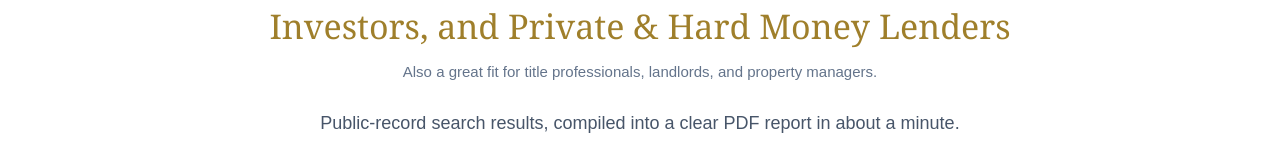
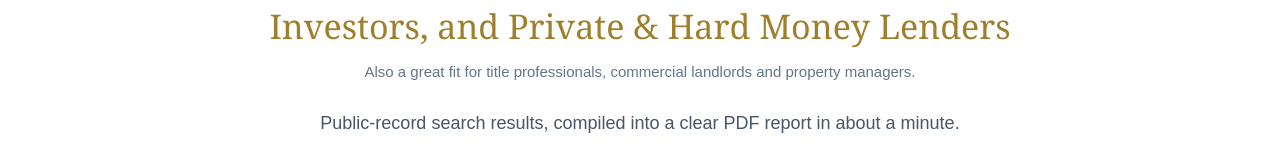
Before and after one commit to billalden01-dev/ca-research-group, a React (Vite) app: page / in a window 1280 px wide. Shown: the part 320-464 px from the top of the page. Built offline with nearby package versions, Linux system fonts and the light colour scheme.

Commit message:
Home: say commercial landlords and property managers
Co-Authored-By: Claude Opus 5.5 <noreply@anthropic.com>
Claude-Session: https://claude.ai/code/session_01Dv9aHm1iK6mKYmbJ25nDF5

```diff
--- a/App.tsx
+++ b/App.tsx
@@ -317,7 +317,7 @@ export default function App() {
           <div style={{ maxWidth: '980px', margin: '0 auto', padding: isMobile ? '20px 16px 56px 16px' : isShort ? '14px 20px 56px 20px' : '24px 20px 80px 20px', textAlign: 'center' }}>
             <h1 style={{ fontFamily: SERIF, fontSize: isMobile ? '30px' : isShort ? '43px' : '50px', fontWeight: 'bold', color: '#1e1b4b', lineHeight: '1.12', marginBottom: '6px', textWrap: 'balance' } as React.CSSProperties}>Fast California <span style={{ whiteSpace: 'nowrap' }}>Public-Record</span> Research</h1>
             <h2 style={{ fontFamily: SERIF, fontSize: isMobile ? '22px' : isShort ? '30px' : '34px', fontWeight: 500, color: '#9f7f2b', marginTop: '6px', marginBottom: isMobile ? '24px' : '28px', textWrap: 'balance' } as React.CSSProperties}>for Commercial Real Estate & Business Brokers,{isMobile ? ' ' : <br />}Investors, and Private & Hard Money Lenders</h2>
-            <p style={{ fontSize: isMobile ? '14px' : '15px', color: '#64748b', margin: isMobile ? '-14px auto 22px auto' : '-16px auto 26px auto', lineHeight: '1.5', textWrap: 'balance' } as React.CSSProperties}>Also a great fit for title professionals,{isMobile ? <br /> : ' '}landlords, and property managers.</p>
+            <p style={{ fontSize: isMobile ? '14px' : '15px', color: '#64748b', margin: isMobile ? '-14px auto 22px auto' : '-16px auto 26px auto', lineHeight: '1.5', textWrap: 'balance' } as React.CSSProperties}>Also a great fit for title professionals,{isMobile ? <br /> : ' '}commercial landlords and property managers.</p>
             <p style={{ fontSize: isMobile ? '16px' : isShort ? '17px' : '18px', color: '#475569', maxWidth: '760px', margin: '0 auto 28px auto', lineHeight: '1.65', textWrap: 'balance' } as React.CSSProperties}>Public-record search results, compiled into a clear PDF report in about a minute. Each report covers business status, who manages the business (official state filing), UCC liens, federal court and bankruptcy records, U.S. sanctions screening, and property environmental and historic listing checks when you add an address.</p>
             <button type="button" onClick={() => handleNavigate('pricing')} style={{ background: 'linear-gradient(180deg, #e8d28e 0%, #d6b968 100%)', boxShadow: '0 4px 14px rgba(214,185,104,0.35)', color: '#1e1b4b', fontSize: isMobile ? '15px' : '17px', fontWeight: 'bold', border: 'none', borderRadius: '8px', padding: isMobile ? '14px 22px' : '15px 34px', cursor: 'pointer', margin: '0 0 14px 0' }}>Get Started: See Plans & Pricing →</button>
             <div style={{ margin: isMobile ? '0 0 26px 0' : '0 0 30px 0' }}>
```
